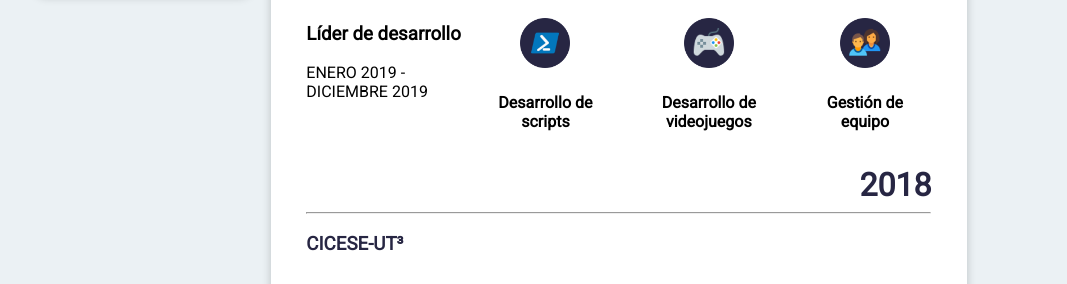
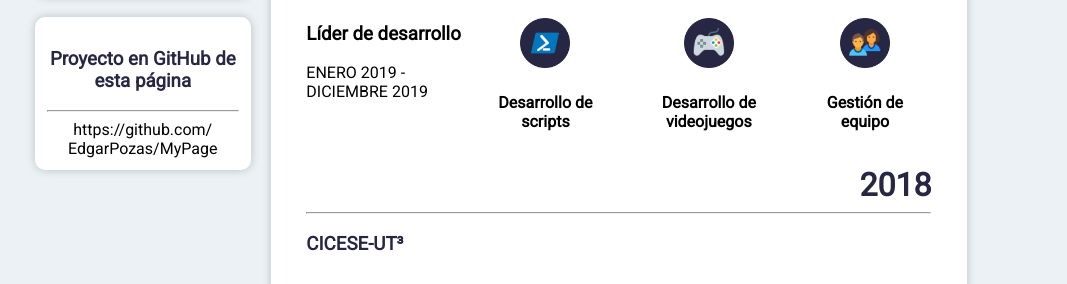
Before and after one commit to EdgarPozas/MyPage, a plain HTML site: page index.html in a window 1280 px wide. Shown: the part 880-1164 px from the top of the page, without its empty margins (103-1170 px from the left). Drawn offline with nearby package versions, Linux system fonts and the light colour scheme.

```diff
--- a/index.html
+++ b/index.html
@@ -30,6 +30,15 @@
                                 <img :src="'./images/'+network.img+'.png'" alt="" height="30">
                                 <label>{{network.title}}</label>
                             </a>
+                        </li>
+                    </ul>
+                </div>
+                <div class="box">
+                    <h3 class="color-primary">Proyecto en GitHub de esta página</h3>
+                    <hr>
+                    <ul class="w-100">
+                        <li>
+                            <a href="https://github.com/EdgarPozas/MyPage" class="d-flex">https://github.com/ EdgarPozas/MyPage</a>
                         </li>
                     </ul>
                 </div>
```
